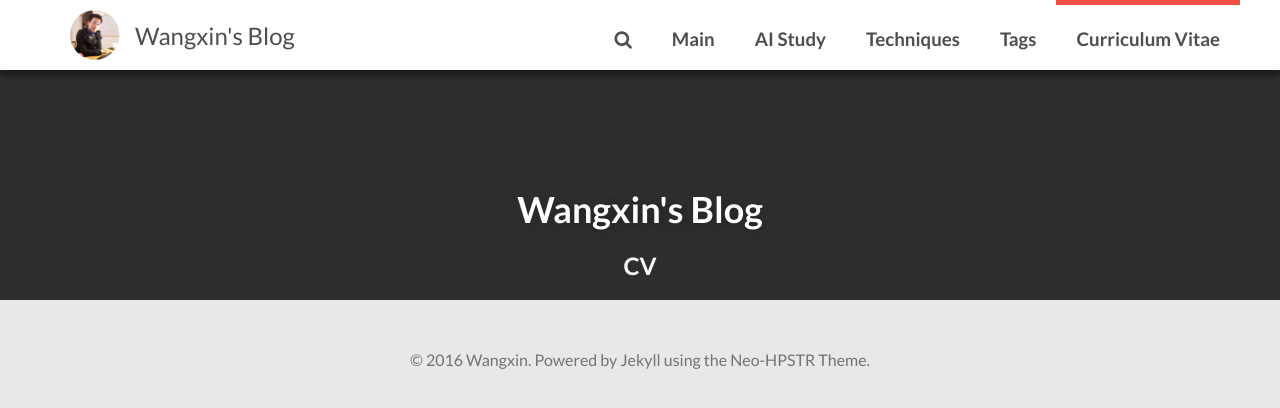
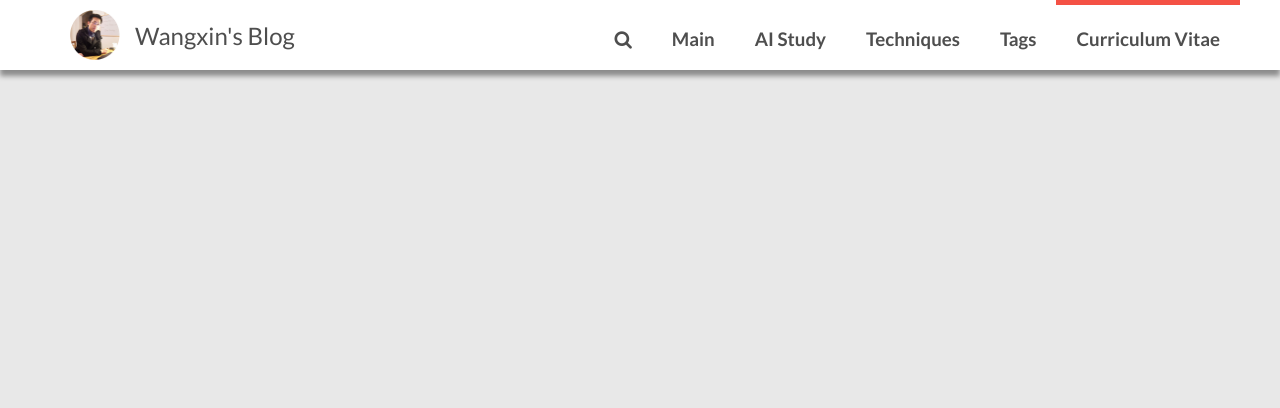
Before and after one commit to einsteinliu/einsteinliu.github.io, a Jekyll site: the page built from contact/index.html, in a window 1280 px wide. Shown: the top 408 px of the page. Built offline with Jekyll 4.4.1, drawn with Linux system fonts in a browser that asks for light colours; nearby versions of some CDN libraries; comment, search, counter and statistics services are not loaded.

Commit message:
new things

```diff
--- a/_layouts/cv.html
+++ b/_layouts/cv.html
@@ -11,21 +11,6 @@
 
 {% include browser-upgrade.html %}
 {% include header.html %}
-
-<div class="entry-header">
-  {% if page.image.credit %}<div class="image-credit"><a href="{{ page.image.creditlink }}">{{ page.image.credit }}</a></div><!-- /.image-credit -->{% endif %}
-  {% if page.image.feature %}
-    <div class="entry-image">
-      <img src="{{ site.url }}/images/{{ page.image.feature }}" alt="{{ page.title }}">
-    </div><!-- /.entry-image -->
-  {% endif %}
-  <div class="header-title">
-    <div class="header-title-wrap">
-      <h1>{{ site.title }}</h1>
-      <h2>{{ page.title }}</h2>
-    </div><!-- /.header-title-wrap -->
-  </div><!-- /.header-title -->
-</div><!-- /.entry-header -->
 
 <div id="main" role="main">
   {{ content }}
```
